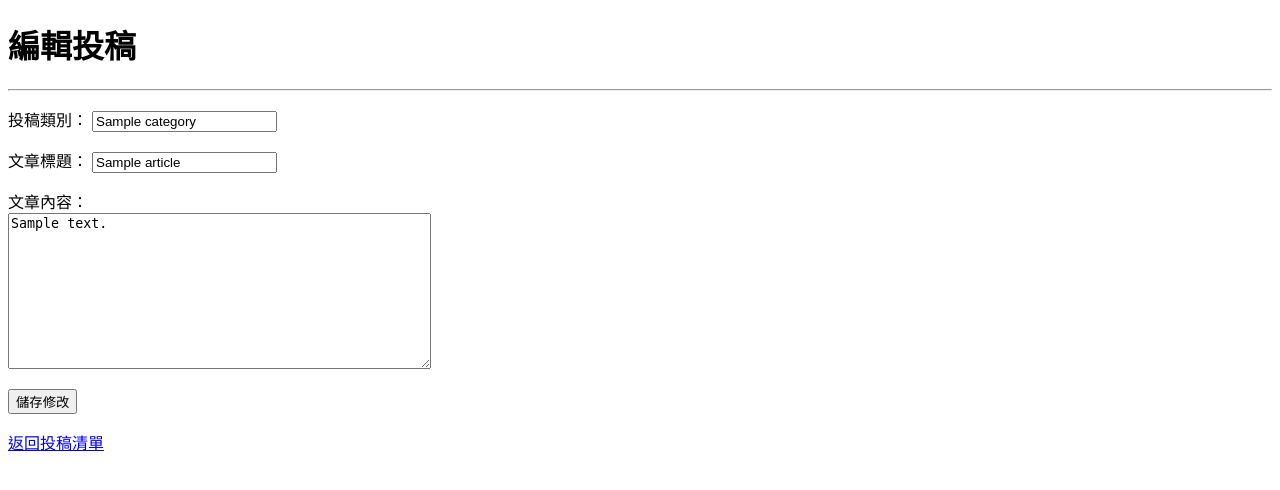
After one commit to anguscow0508/submission_system, a FastAPI app: template templates/article_edit.html in a window 1280 px wide. The commit adds this page. Shown: the top 490 px of the page. Run offline with FastAPI, Linux system fonts and the light colour scheme; the template is opened without the code that fills it: most values are stand-ins (such as "Sample title", 1, 10 or a date in 2020).

Commit message:
新增編輯與修改功能

```diff
--- a/db.py
+++ b/db.py
@@ -8,7 +8,7 @@ def get_connection():
     return psycopg.connect(
         host="localhost",
         port=5432,
-        dbname="submission_db",
+        dbname="submissionn_db",
         user=os.environ["PGUSER"],
         password=os.environ["PGPASSWORD"],
         row_factory=dict_row
--- a/main.py
+++ b/main.py
@@ -1,6 +1,7 @@
 
 from fastapi import FastAPI, Request, Form
 from fastapi.templating import Jinja2Templates
+from fastapi.responses import RedirectResponse
 from db import get_connection
 
 app = FastAPI()
@@ -39,7 +40,7 @@ def author_page(request: Request):
     )
 
 
-# 顯示新增投稿表單
+# 顯示新增投稿頁面
 @app.get("/author/add")
 def add_article_page(request: Request):
     return templates.TemplateResponse(
@@ -48,17 +49,84 @@ def add_article_page(request: Request):
     )
 
 
-# 接收新增投稿資料
+# 接收新增投稿表單
+
 @app.post("/author/add")
 def add_article(
     category: str = Form(...),
     title: str = Form(...),
     content: str = Form(...)
 ):
-    return {
-        "message": "成功接收到投稿資料",
-        "category": category,
-        "title": title,
-        "content": content,
-        "status": "編輯中"
-    }
+
+    with get_connection() as conn:
+        with conn.cursor() as cur:
+            cur.execute("""
+                INSERT INTO articles
+                (author_id, category, title, content)
+                VALUES (%s, %s, %s, %s)
+            """, (1, category, title, content))
+
+        conn.commit()
+
+    return RedirectResponse(
+        url="/author",
+        status_code=303
+    )
+
+# 顯示編輯投稿頁面
+@app.get("/author/edit/{article_id}")
+def edit_article_page(request: Request, article_id: int):
+
+    with get_connection() as conn:
+        with conn.cursor() as cur:
+            cur.execute("""
+                SELECT id, category, title, content, status
+                FROM articles
+                WHERE id = %s
+                  AND author_id = %s
+                  AND status = '編輯中'
+            """, (article_id, 1))
+
+            article = cur.fetchone()
+
+    if article is None:
+        return {"message": "找不到可編輯的文章"}
+
+    return templates.TemplateResponse(
+        request=request,
+        name="article_edit.html",
+        context={"article": article}
+    )
+
+# 儲存編輯後的投稿資料
+@app.post("/author/edit/{article_id}")
+def edit_article(
+    article_id: int,
+    category: str = Form(...),
+    title: str = Form(...),
+    content: str = Form(...)
+):
+
+    with get_connection() as conn:
+        with conn.cursor() as cur:
+            cur.execute("""
+                UPDATE articles
+                SET category = %s,
+                    title = %s,
+                    content = %s
+                WHERE id = %s
+                  AND author_id = %s
+                  AND status = '編輯中'
+            """, (category, title, content, article_id, 1))
+
+            updated_count = cur.rowcount
+
+        conn.commit()
+
+    if updated_count == 0:
+        return {"message": "文章不存在或目前無法修改"}
+
+    return RedirectResponse(
+        url="/author",
+        status_code=303
+    )
--- /dev/null
+++ b/templates/article_edit.html
@@ -0,0 +1,46 @@
+
+<!DOCTYPE html>
+<html lang="zh-Hant">
+<head>
+    <meta charset="UTF-8">
+    <title>編輯投稿</title>
+</head>
+<body>
+
+    <h1>編輯投稿</h1>
+    <hr>
+
+    <form action="/author/edit/{{ article.id }}" method="post">
+
+        <p>
+            投稿類別：
+            <input type="text"
+                   name="category"
+                   value="{{ article.category }}"
+                   required>
+        </p>
+
+        <p>
+            文章標題：
+            <input type="text"
+                   name="title"
+                   value="{{ article.title }}"
+                   required>
+        </p>
+
+        <p>
+            文章內容：<br>
+            <textarea name="content"
+                      rows="10"
+                      cols="50"
+                      required>{{ article.content }}</textarea>
+        </p>
+
+        <button type="submit">儲存修改</button>
+
+    </form>
+
+    <p><a href="/author">返回投稿清單</a></p>
+
+</body>
+</html>
--- a/templates/author.html
+++ b/templates/author.html
@@ -27,7 +27,9 @@
             <td>{{ article.status }}</td>
             <td>
                 {% if article.status == "編輯中" %}
-                    <a href="#">編輯</a>
+
+<a href="/author/edit/{{ article.id }}">編輯</a>
+
                     <a href="#">刪除</a>
                     <a href="#">送出投稿</a>
                 {% else %}
```
